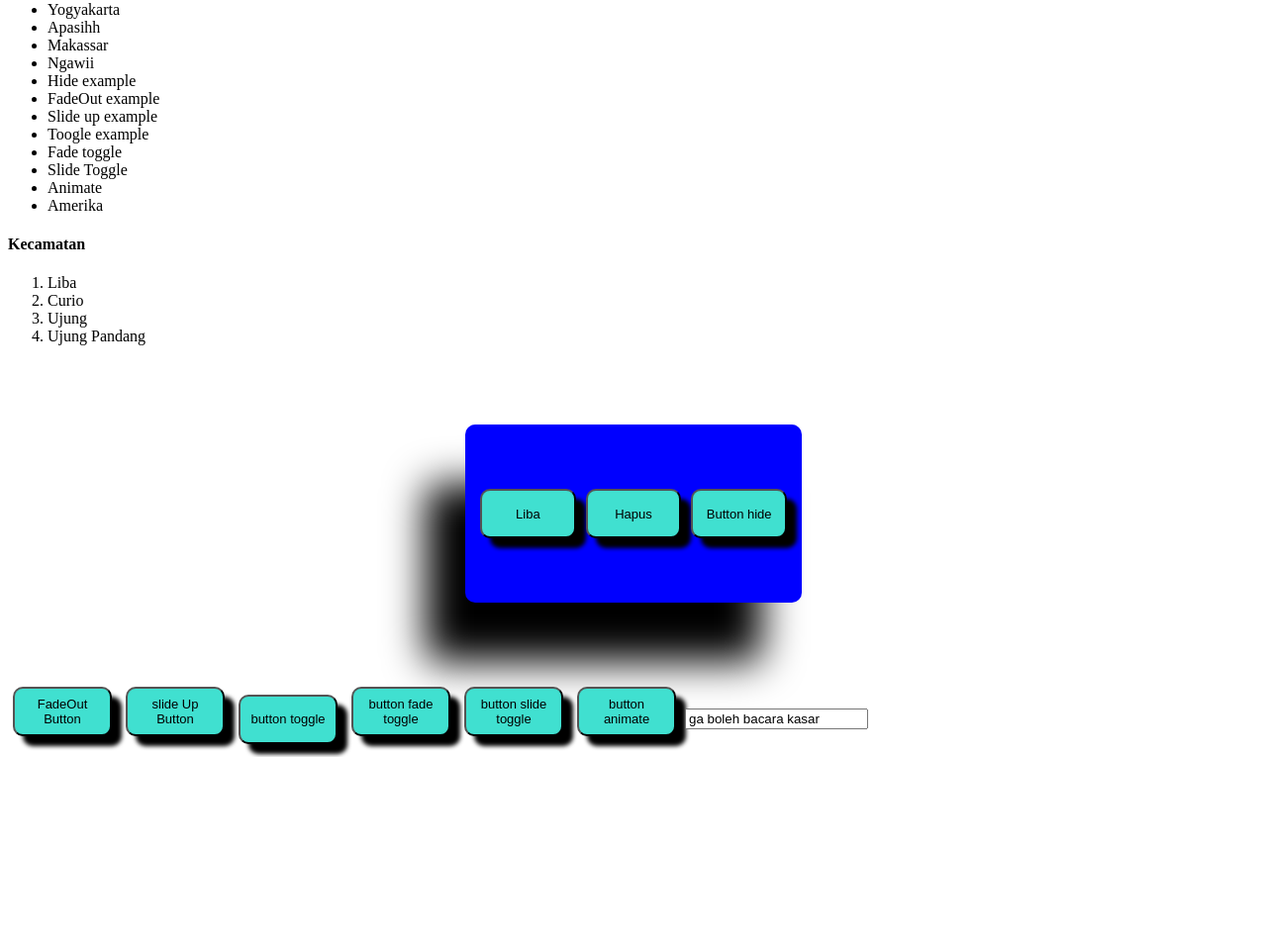
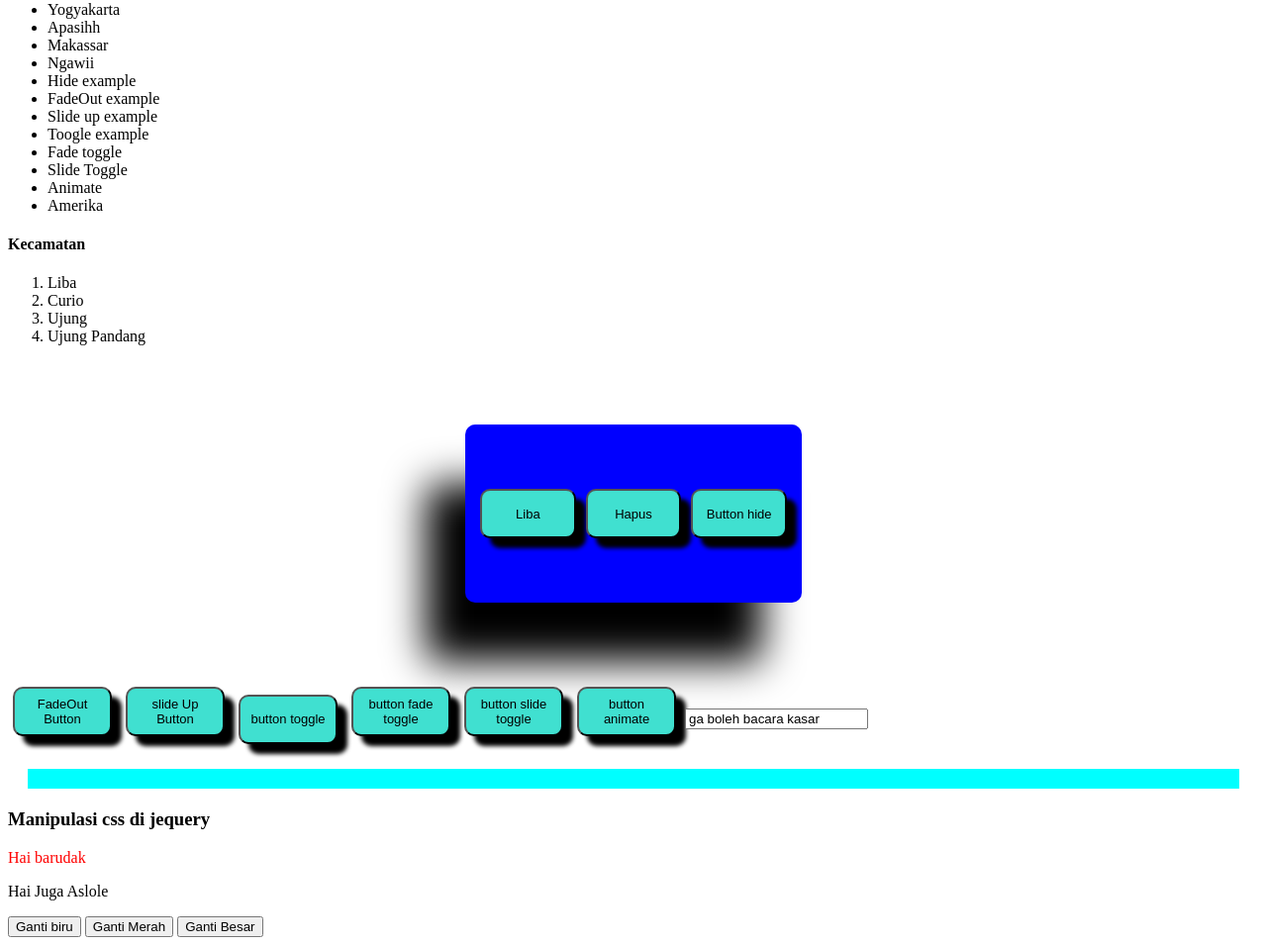
Before and after one commit to ZXH2y/Jquery, a website: page index.html in a window 1280 px wide. Shown: the part 79-1034 px from the top of the page at 99% size. Before the commit the page ends 844 px from the top, so only its background shows below. Drawn offline with nearby package versions, Linux system fonts and the light colour scheme.

Commit message:
manipulasi css dalam Jquery

```diff
--- a/index.html
+++ b/index.html
@@ -37,6 +37,21 @@
             height: 50px;
             border-radius: 10px;
             box-shadow: 10px 10px 4px;
+        }
+
+        .spacer {
+            background-color: aqua;
+            margin: 20px;
+            display: block;
+            padding: 10px;
+        }
+
+        .merah {
+            color: red;
+        }
+
+        .biru {
+            color: blue;
         }
     </style>
 </head>
@@ -78,6 +93,23 @@
 
 
     <input type="text" class="inputan" value="Puqi ngana">
+
+    </div>
+
+    <div class="spacer"></div>
+
+
+    <h3>Manipulasi css di jequery</h3>
+
+    <p class="sapa-dia">Hai barudak</p>
+
+    <p class="sapa-balik">Hai Juga Aslole</p>
+
+    <button id="gantiBiru">Ganti biru</button>
+    <button id="gantiMerah">Ganti Merah</button>
+    <button id="gantiBesar">Ganti Besar</button>
+
+
 
     <script src="node_modules/jquery/dist/jquery.min.js"></script>
     <script>
@@ -146,6 +178,30 @@
                 }, 1000);
             });
 
+
+            //
+            // MANIPULASI CSS DALAM JQUERY
+            //
+
+
+            $('.sapa-dia').addClass('merah')
+
+            $('#gantiBiru').on('click', function () {
+                $('.sapa-balik').removeClass('merah');
+                $('.sapa-balik').addClass('biru');
+            });
+            $('#gantiMerah').on('click', function () {
+                $('.sapa-balik').removeClass('biru');
+                $('.sapa-balik').addClass('merah');
+            });
+
+            $('#gantiBesar').on('click', function () {
+                $('.sapa-balik').css({
+                    fontSize: '100px'
+                });
+            });
+
+
         });
     </script>
 </body>
```
